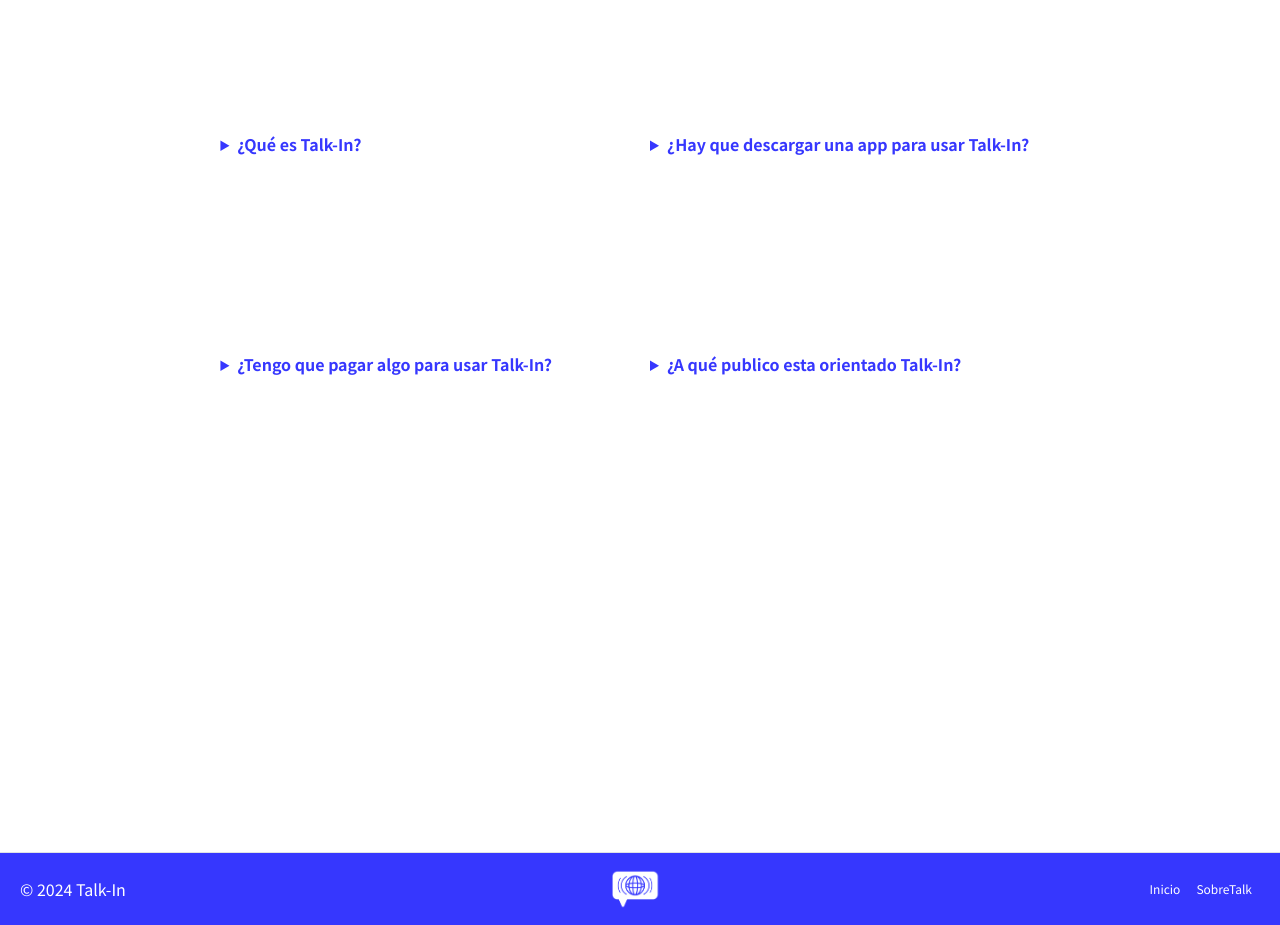
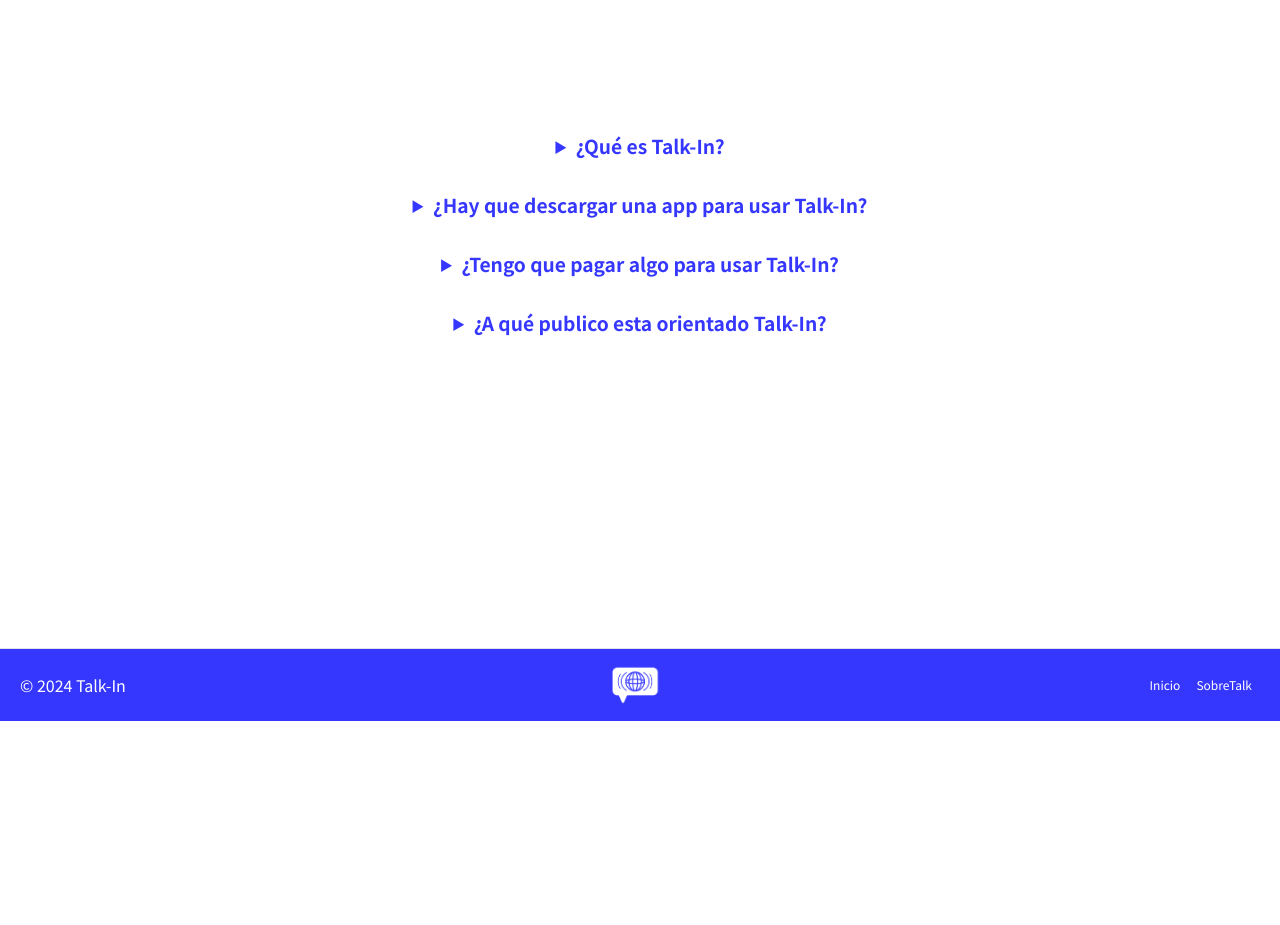
Before and after one commit to mauroradino/Talk-In, a React (Create React App) app: page / in a window 1280 px wide. Shown: the part 2720-3645 px from the top of the page. After the commit the page ends 3441 px from the top, so only its background shows below. Built offline with nearby package versions, Linux system fonts and the light colour scheme.

Commit message:
texto centrado (#1)

```diff
--- a/src/components/Preguntas/Preguntas.css
+++ b/src/components/Preguntas/Preguntas.css
@@ -5,20 +5,27 @@
 }
 .divPreguntas {
   display: grid;
-  grid-template-columns: 40% 40%;
-  grid-template-rows: 200px 200px;
+  grid-template-columns: 80%;
   gap: 20px;
   width: 80%;
   margin: 300px 10% 300px 10%;
   justify-content: center;
 }
+
 summary {
   color: #3637fe;
-  width: 100%;
+  font-size: 1.2em;
   font-family: "Noto Sans TC", sans-serif;
   font-weight: bold;
   margin-bottom: 10px;
+  text-align: center;
 }
+
+.texto {
+  text-align: center;
+  font-family: "Noto Sans TC", sans-serif;
+}
+
 @media (max-width: 800px) {
   details {
     margin-top: 150px;
--- a/src/components/Preguntas/Preguntas.js
+++ b/src/components/Preguntas/Preguntas.js
@@ -1,27 +1,35 @@
-import "./Preguntas.css"
-
+import "./Preguntas.css";
 
 const Preguntas = () => {
   return (
     <div className="divPreguntas">
       <details className="detail1">
         <summary>¿Qué es Talk-In?</summary>
-                <p>Talk-In es una aplicación web en la cual estudiantes de idioma de todo el mundo pueden practicar su escritura y a la vez conocer personas.</p>
+        <p className="texto">
+          Talk-In es una aplicación web en la cual estudiantes de idioma de todo
+          el mundo pueden practicar su escritura y a la vez conocer personas.
+        </p>
       </details>
       <details className="detail2">
         <summary>¿Hay que descargar una app para usar Talk-In?</summary>
-                <p>No, al ser una aplicación web no es necesario descargar nada para aprender con Talk-In</p>
+        <p className="texto">
+          No, al ser una aplicación web no es necesario descargar nada para
+          aprender con Talk-In
+        </p>
       </details>
       <details className="detail3">
         <summary>¿Tengo que pagar algo para usar Talk-In?</summary>
-                <p>No, Talk-In es totalmente grátis!</p>
+        <p className="texto">No, Talk-In es totalmente grátis!</p>
       </details>
       <details className="detail4">
         <summary>¿A qué publico esta orientado Talk-In?</summary>
-                <p>Talk-In está orientado a estudiantes de idioma de todo el mundo, que quieran prácticar escritura con natívos</p>
+        <p className="texto">
+          Talk-In está orientado a estudiantes de idioma de todo el mundo, que
+          quieran prácticar escritura con natívos
+        </p>
       </details>
     </div>
-    )
-}
+  );
+};
 
-export default Preguntas
+export default Preguntas;
```
Lines whose indentation alone changed are shown as unchanged.
